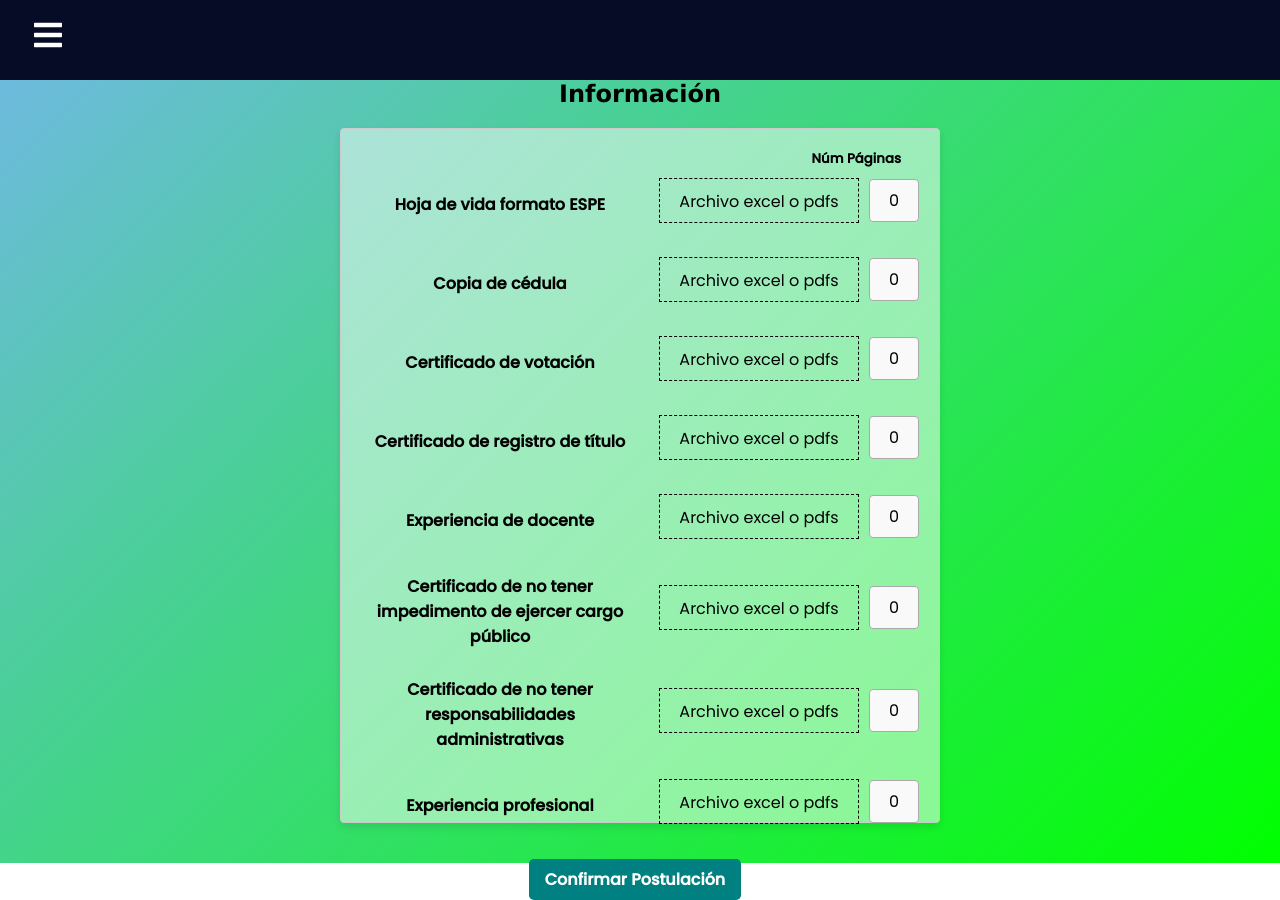
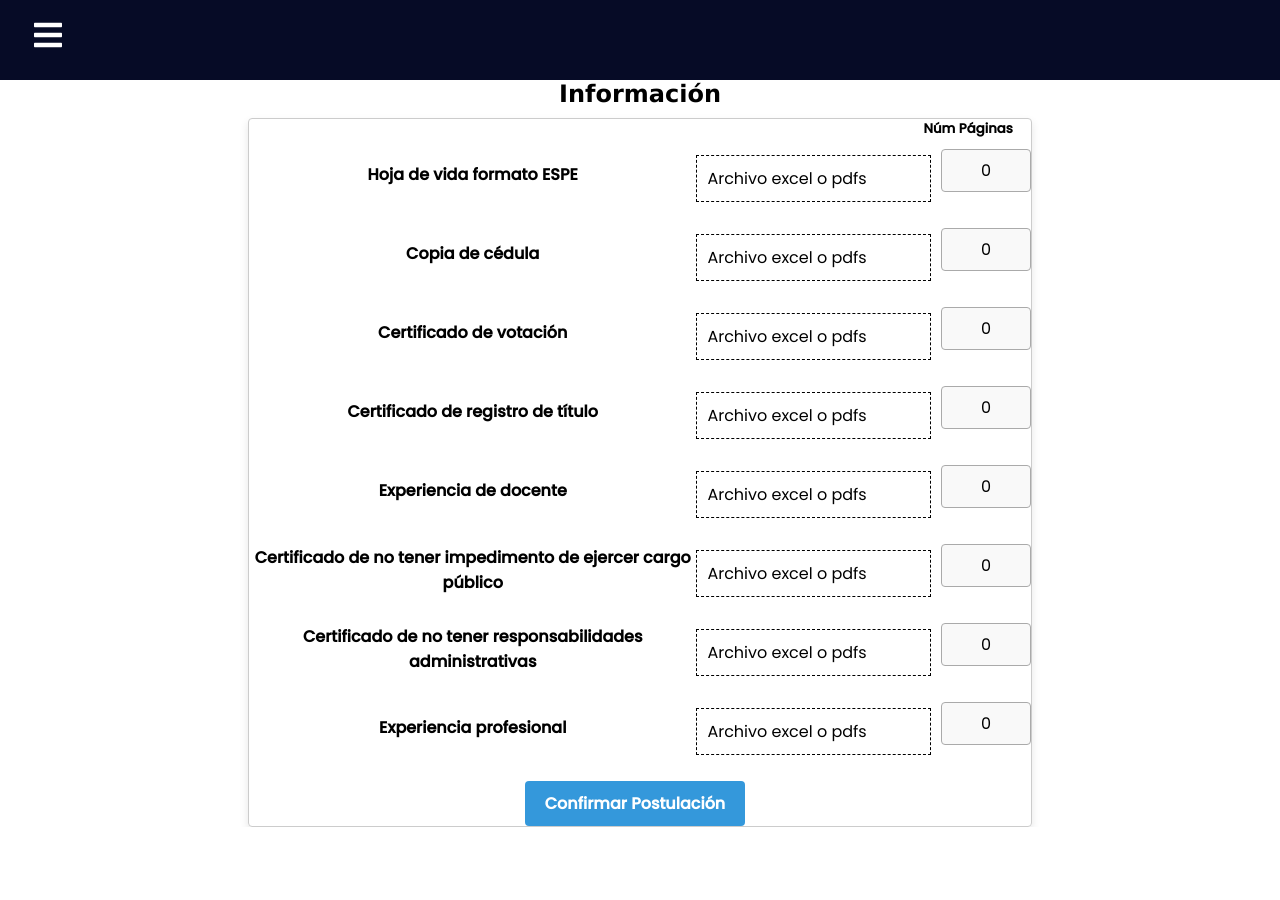
Before and after one commit to alissonclavijo/BaseDeDatosPostulacionesGrupo1, a React (Create React App) app in the folder client/: page /inforpost in a window 1280 px wide. After the commit the page ends 827 px from the top, so only its background shows below. Built offline with nearby package versions, Linux system fonts and the light colour scheme.

Commit message:
changes
post with documents but review new function

```diff
--- a/client/src/App.css
+++ b/client/src/App.css
@@ -1,6 +1,6 @@
 @import url('https://fonts.googleapis.com/css2?family=Poppins:wght@100;200;300;400;500&display=swap');
 *{
-  margin: 0;
+
   padding: 0;
   box-sizing: border-box;
   font-family: "Poppins", sans-serif;
--- a/client/src/components/ArchivoInput.js
+++ b/client/src/components/ArchivoInput.js
@@ -31,7 +31,7 @@ const ArchivoInput = ({ label, onArchivoSeleccionado }) => {
   return (
     <>
       <label className='label'>{label}</label>
-      <div className='archivo' {...getRootProps()} style={{ border: '1px dashed black', marginTop: '-1rem', paddingTop: '10px' }}>
+      <div className='archivo' {...getRootProps()}>
         <input {...getInputProps()} />
         {nombreArchivo && <p>{nombreArchivo}</p>}
         {!nombreArchivo && <p>Archivo excel o pdfs</p>}
--- a/client/src/routes/InfoPost.css
+++ b/client/src/routes/InfoPost.css
@@ -3,13 +3,15 @@
     margin: 0 0 0 0;
     padding: 0 0 20px 0;
     background: linear-gradient(135deg, #71b7e6, #00ff00);
+    background: whitesmoke;
 }
 
 .container-inf {
-    max-width: 600px;
-    height: 695px;
-    margin: 20px auto;
-    padding: 20px;
+    width: max-content;
+    max-width: 100%;
+    height: 100%;
+    max-height: 100%;
+    margin:  auto;
     border: 1px solid #cccccc;
     background-color: rgba(255, 255, 255, 0.5);
     border-radius: 4px;
@@ -56,18 +58,35 @@
     background-color: #f9f9f9;
 }
 
-.hojas input{
-    width: 50px;
-text-align: center;
+.hojas{
+    display:flex;
+    width: 100px;
+    max-width: 20%;
 }
 
+.hojas input{
+    width: 100%;
+    max-width: max-content;
+height: 100%;
+display: flex;
+text-align: center;
+
+
+}
+
+
 .archivo {
-    width: 200px;
-    height: 45px;
+    width: 100%;
+    max-width: 30%;
+    display: flex;
     text-align: center;
+    border: 1px dashed black;
+    padding: 10px;
 }
 
 .label{
-    text-align: center;
-    padding-right: 20px;
+width: 100%;
+max-width: 100%;
+text-align: center;
+
 }
--- a/client/src/routes/InforPost.js
+++ b/client/src/routes/InforPost.js
@@ -5,6 +5,7 @@ import NumeroHojasInput from '../components/NumeroHojasInput';
 import Navpost from '../components/Navpost';
 import swal from 'sweetalert'
 import { Link } from 'react-router-dom';
+import { guardarArchivos } from '../services/informacion';
 
 
 function InforPost() {
@@ -77,20 +78,43 @@ function InforPost() {
         buttons: ['No', 'Si'],
       }).then((respuesta) => {
         if (respuesta) {
-          swal({
-            text: 'Datos subidos correctamente',
-            icon: 'success',
-            button:'Salir'
+            // Crear un array con todos los archivos seleccionados
+            const archivos = [
+              archivoSeleccionadoHojaVida,
+              archivoSeleccionadoCedula,
+              archivoSeleccionadoDocente,
+              archivoSeleccionadoProfesional,
+              archivoSeleccionadoAdministrativa,
+              archivoSeleccionadoPublico,
+              archivoSeleccionadoTitulo,
+              archivoSeleccionadoVotacion
 
-          });
+            ];
+            guardarArchivos(archivos)
+            .then((response) => {
+              // Petición enviada con éxito, mostrar mensaje de éxito
+              swal({
+                text: 'Datos subidos correctamente',
+                icon: 'success',
+                button: 'Salir'
+              });
+            })
+            .catch((error) => {
+              // Manejar el error aquí
+              swal({
+                title: 'Error',
+                text: 'Hubo un error al subir los archivos.',
+                icon: 'error',
+                button: 'Aceptar',
+              });
+            });
         }
       });
     }
   };
-
   return (
     <>
-      <div className='body'>
+
         <Navpost />
         <h1>Información</h1>
         <div className='container-inf'>
@@ -143,10 +167,12 @@ function InforPost() {
             <NumeroHojasInput archivo={archivoSeleccionadoProfesional} etiqueta='Experiencia profesional' />
           </div>
 
-          <button onClick={()=>mostrarAlerta()}>Confirmar Postulación</button>
+
+      <button  class="btn btn-primary" onClick={()=>mostrarAlerta()}>Confirmar Postulación</button>
 
         </div>
-      </div>
+
+
     </>
   );
 }
--- /dev/null
+++ b/client/src/services/informacion.js
@@ -0,0 +1,23 @@
+import axios from "axios";
+
+const API = "http://localhost:5000/informacion";
+
+export async function guardarArchivos(archivos) {
+  try {
+    const formData = new FormData();
+
+    archivos.forEach((archivo) => {
+      formData.append('archivos', archivo);
+    });
+
+    const response = await axios({
+      url: `${API}/upload`,
+      method: 'POST',
+      data: formData,
+    });
+
+    return response;
+  } catch (e) {
+    console.log(e);
+  }
+}
```
Also changed, not shown: client/src/routes/Postulacion.js (line endings or trailing spaces), 1 other file (tests, documents, lock files or other folders).
